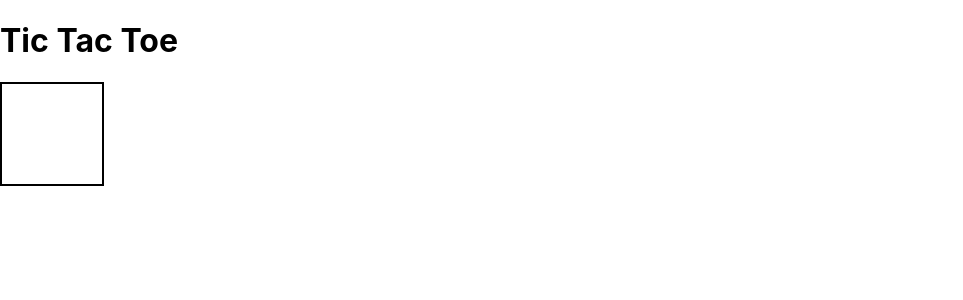
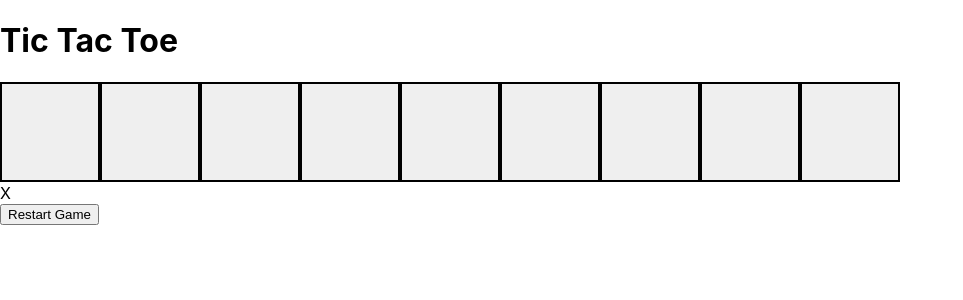
Before and after one commit to learn-academy-2023-foxtrot/tic-tac-toe-tic-tacs, a React (Create React App) app: page / in a window 1280 px wide. Shown: the top 300 px of the page, without its empty margins (0-963 px from the left). Built offline with nearby package versions, Linux system fonts and the light colour scheme.

Commit message:
x and o work when clicking on button

```diff
--- a/src/App.js
+++ b/src/App.js
@@ -1,15 +1,83 @@
 import React, { useState } from 'react'
-import Square from './components/Square'
 import './App.css'
 
 const App = () => {
   const [squares, setSquares] = useState(Array(9).fill(null))
+  const [currentPlayer, setCurrentPlayer] = useState("X")
+  const [winner, setWinner] = useState(null)
+
+  const calculateWinner = (squares) => {
+    const winningCombinations = [
+      [0,1,2],
+      [3,4,5],
+      [6,7,8],
+      [0,3,6],
+      [1,4,7],
+      [2,5,8],
+      [0,4,8],
+      [2,4,6]
+    ];
+    for (let i = 0; i < winningCombinations.length; i++) {
+      const [a, b, c] = winningCombinations[i];
+      if (squares[a] && squares[a] === squares[b] && squares[a] === squares[c]) {
+        return squares[a];
+      }
+    }
+    if(!squares.includes(null)){
+      return "draw"
+    }
+    return null
+  }
+
+  const getStatusMessage = () => {
+    if(winner){
+      return `${winner}`
+    }else if(!squares.includes(null)){
+      return "It's a draw!"
+    }else{
+      return `${currentPlayer}`
+    }
+  }
+
+  const handleSquareClick = (i) => {
+    if(squares[i] || winner) return ;
+
+    const newSquares = [...squares] ;
+      newSquares[i] = currentPlayer ;
+      setSquares(newSquares)
+
+      const newWinner = calculateWinner(newSquares)
+      if(newWinner){
+        setWinner(newWinner)
+      }else{
+        setCurrentPlayer(currentPlayer === "X" ? "O" : "X")
+      }
+  }
+
+  const handleRestartClick = () => {
+    setSquares(Array(9).fill(null))
+    setCurrentPlayer("X")
+    setWinner(null)
+  }
+
 
   return (
-    <>
+    <div className="App">
       <h1>Tic Tac Toe</h1>
-      <Square />
-    </>
+      <div className="board">
+        {squares.map((value, i)=> (
+          <button key={i} className="square" onClick={() => handleSquareClick(i)} disabled={value || winner}>
+            {value}
+          </button>
+        ))}
+      </div>
+      <div className="status">
+        {getStatusMessage()}
+      </div>
+      <button onClick={handleRestartClick}>
+          Restart Game
+      </button>
+    </div>
   )
 }
 
--- a/src/components/Square.js
+++ b/src/components/Square.js
@@ -1,8 +1,10 @@
 import React from 'react'
 
-const Square = (props) => {
+const Square = ({value, onClick, disabled}) => {
   return (
-    <div className="square"></div>
+      <button className="square" onClick={onClick} disabled={disabled}>
+        {value}
+      </button>
   )
 }
 export default Square
```
Also changed, not shown: src/App.css (line endings or trailing spaces).
